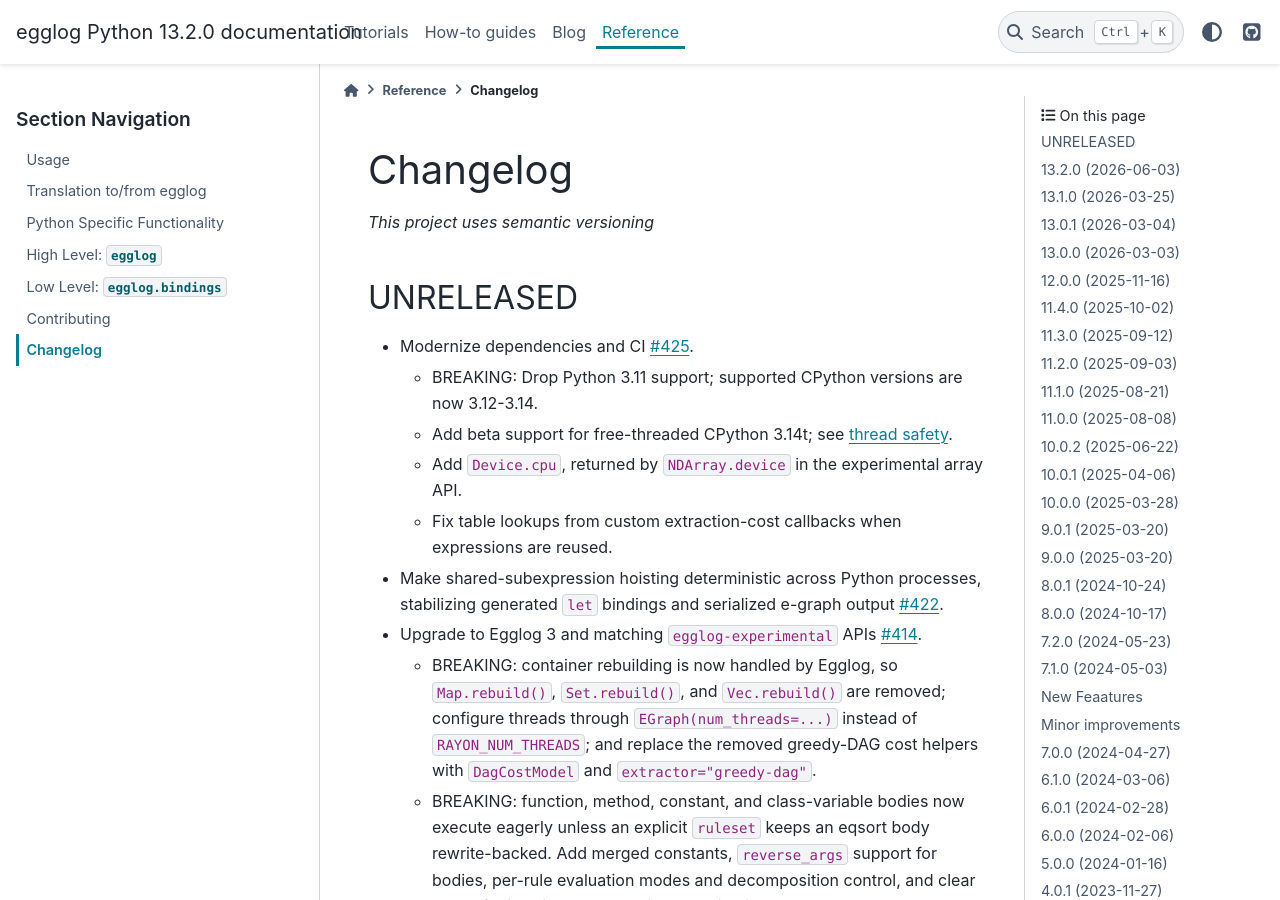
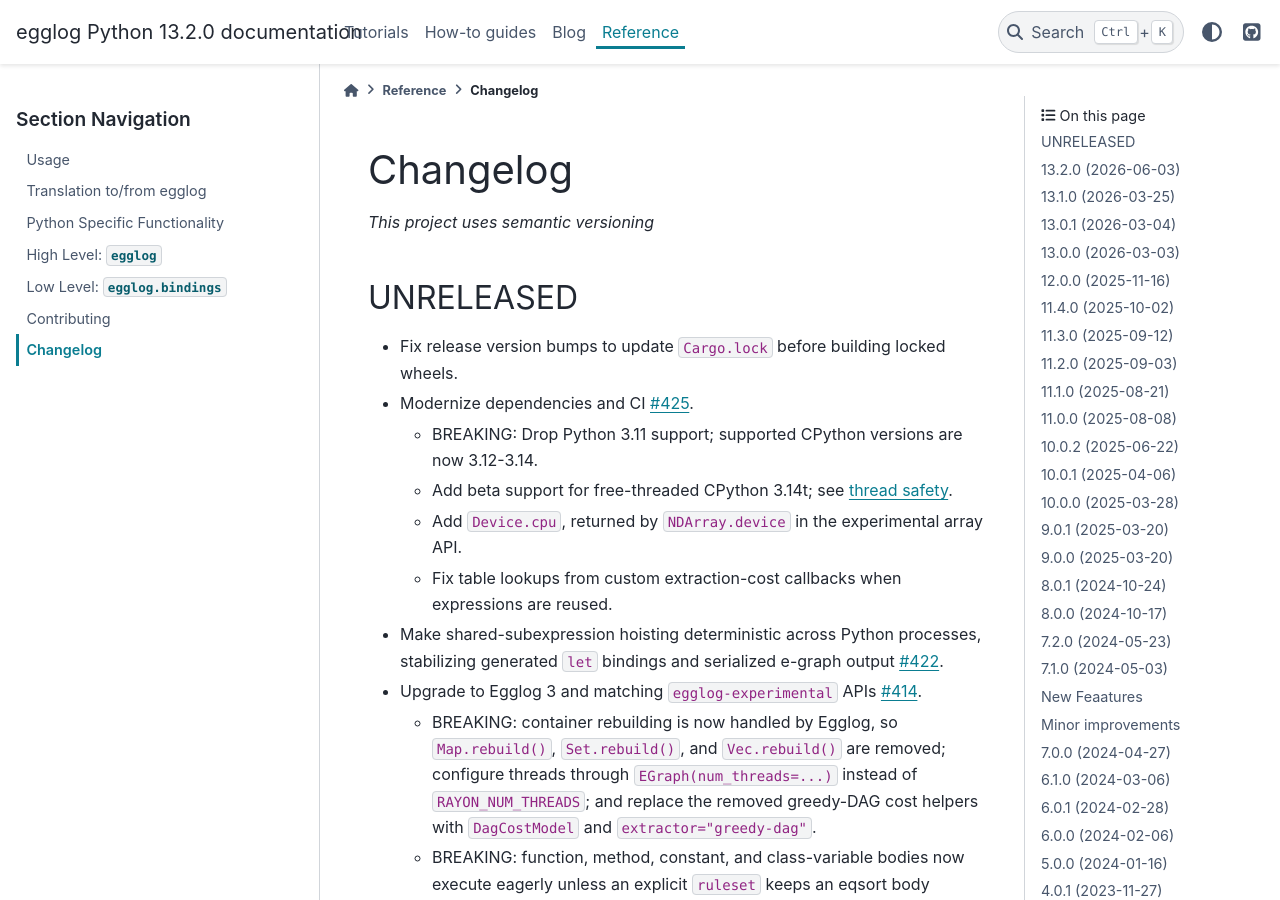
Before and after one commit to egraphs-good/egglog-python, a Sphinx documentation site: the page built from docs/changelog.md, in a window 1280 px wide and 900 px high. Built offline with Sphinx 7.4.7 and the PyData theme 0.15.4, drawn with Linux system fonts in a browser that asks for light colours; pages that are not in the unit, such as notebooks, are missing from menus; comment, search, counter and statistics services are not loaded; the version number is read from the project's files by our own code.

Commit message:
Fix locked release builds after version bumps

```diff
--- a/docs/changelog.md
+++ b/docs/changelog.md
@@ -3,6 +3,8 @@
 _This project uses semantic versioning_
 
 ## UNRELEASED
+
+- Fix release version bumps to update `Cargo.lock` before building locked wheels.
 
 - Modernize dependencies and CI [#425](https://github.com/egraphs-good/egglog-python/pull/425).
   - BREAKING: Drop Python 3.11 support; supported CPython versions are now 3.12-3.14.
```
Also changed, not shown: 1 other file.
